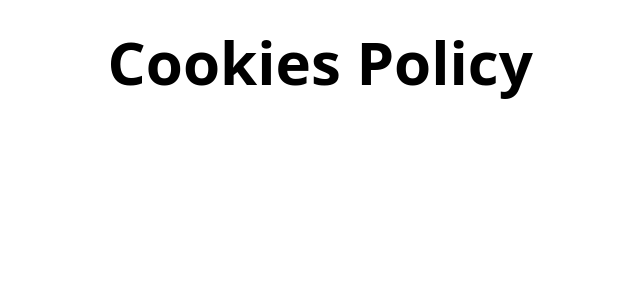
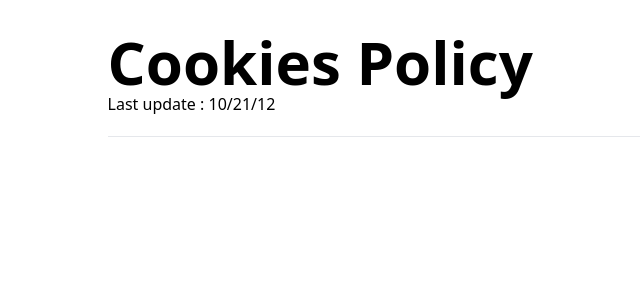
Before and after one commit to ronnapatp/ronnapat.com, a Next.js app: page /en-us/cookie in a window 1280 px wide. Shown: the top 300 px of the page, without its empty margins (235-875 px from the left). Built offline with nearby package versions, Linux system fonts and the light colour scheme; no server answers.

Commit message:
Update cookies policy

```diff
--- a/components/cookie.js
+++ b/components/cookie.js
@@ -5,6 +5,10 @@ export default function () {
                 <h1>
                     Cookies Policy
                 </h1>
+                <p>
+                    Last update : 10/21/12
+                </p>
+                <hr className="mt-5" />
             </div>
         </div>
     )
```
